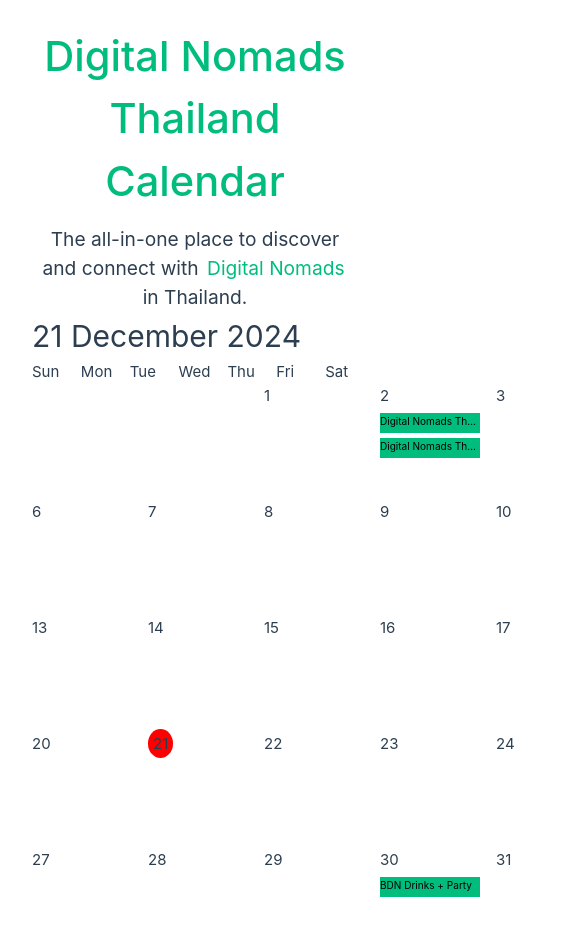
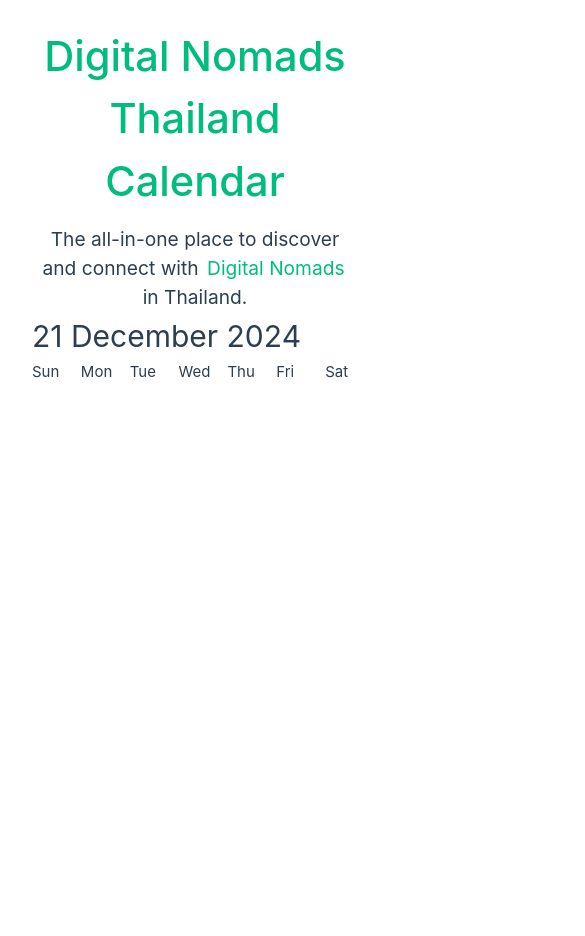
Before and after one commit to ck-js/Digital-Nomads-Thailand-Calendar, a Vue app: page / in a window 390 px wide. Shown: the top 936 px of the page, 585 px wide, since content can reach past the window. Built offline with nearby package versions, Linux system fonts and the light colour scheme.

Commit message:
define mobile devices flex container to row with overflow x being scroll and flex items to not grow / shrink and have a basis of 200px.

```diff
--- a/src/components/Calendar.vue
+++ b/src/components/Calendar.vue
@@ -113,4 +113,22 @@ background-color: hsla(160, 100%, 37%, 1);
     cursor: pointer;
 }
 
+@media (max-width: 768px) {
+    .grid-container{
+        display: flex;
+    flex-direction: row;
+    flex-wrap: nowrap;
+overflow-x: scroll;
+height: 100vh;
+    }
+
+
+    .grid-item {
+      flex: 0 0 150px;
+      height: 100vh;
+
+    }
+}
+
+
 </style>
```
